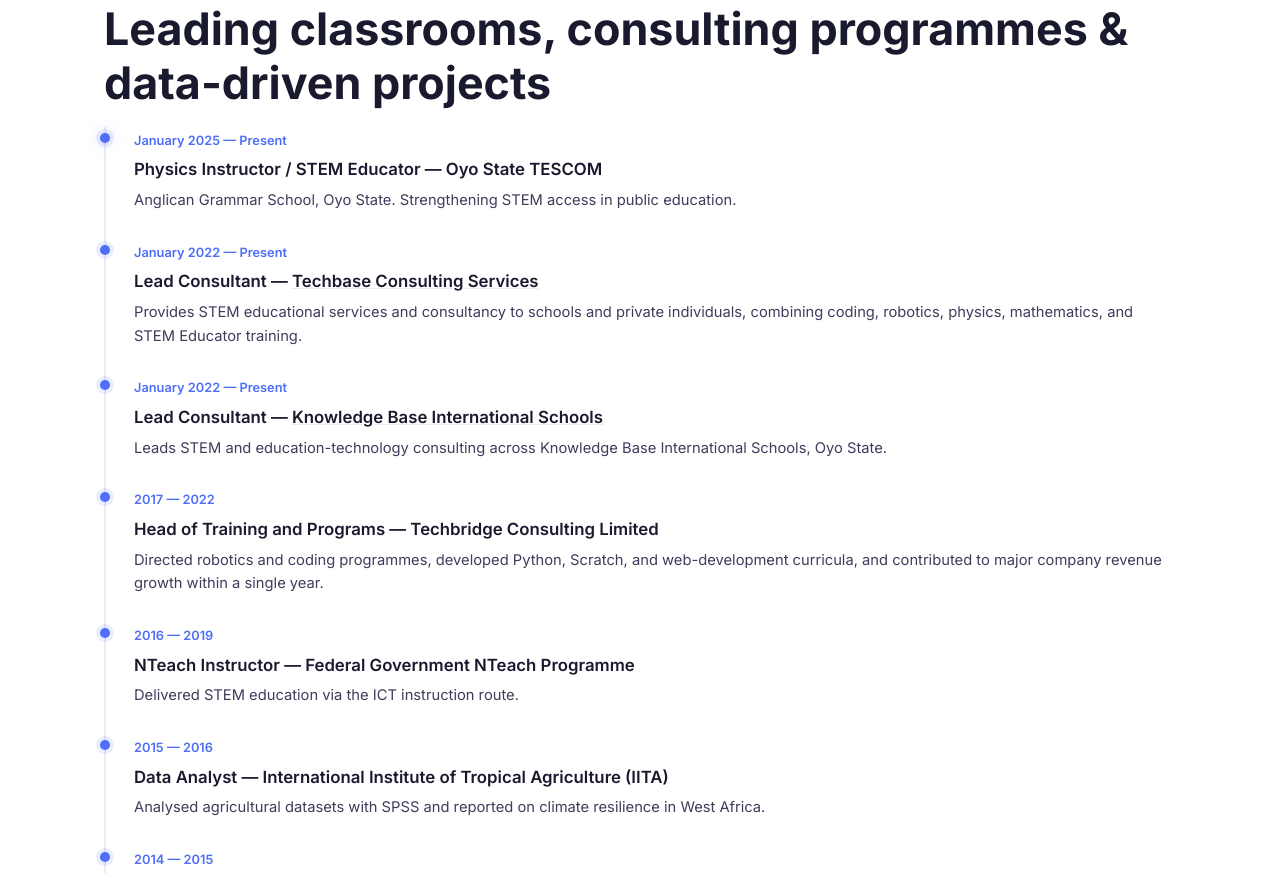
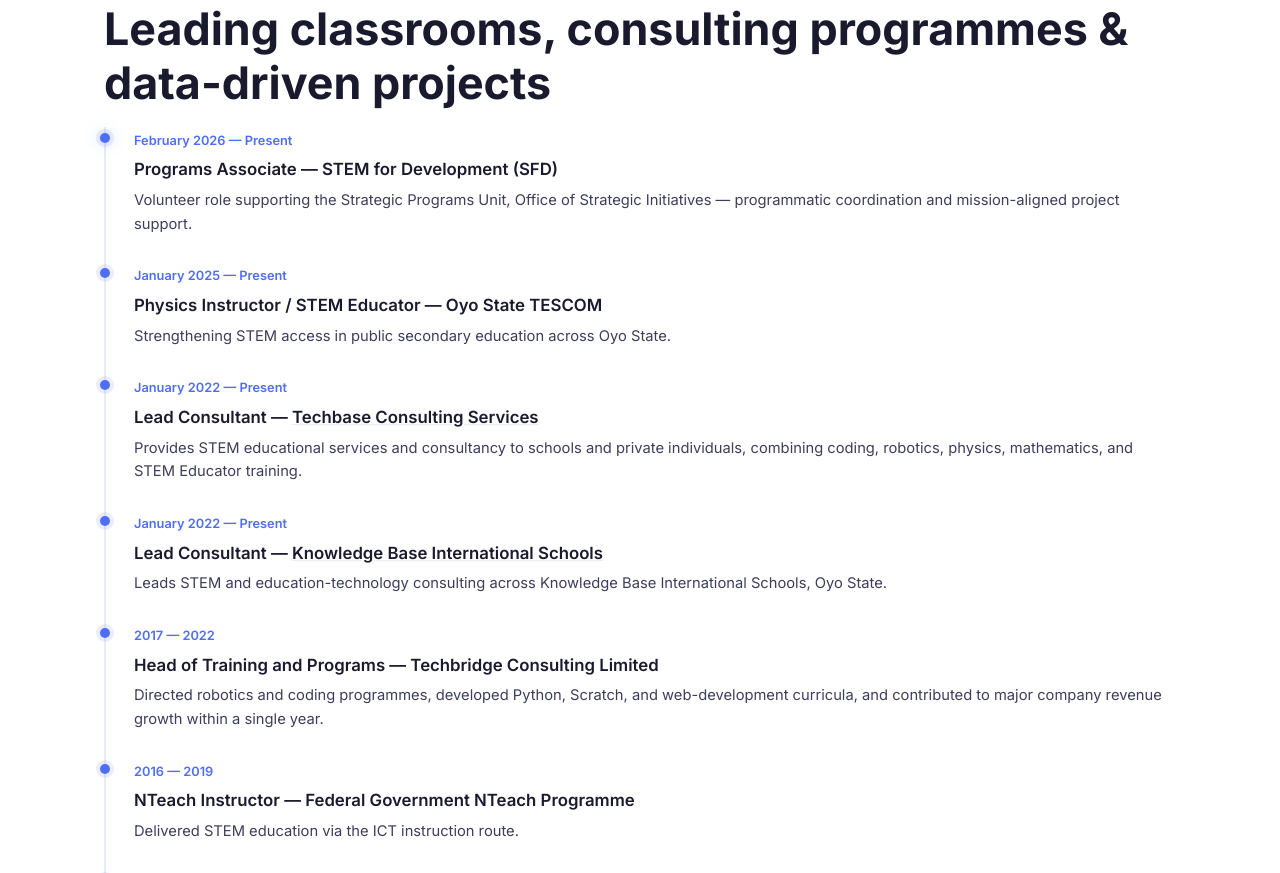
Before and after one commit to babatundeawo/babatundeawo.github.io, a plain HTML site: page index.html in a window 1280 px wide. Shown: the part 4474-5347 px from the top of the page. Drawn offline with Linux system fonts and the light colour scheme.

Commit message:
Add SFD experience entry
Updated the experience timeline with a new volunteer role as Programs Associate at STEM for Development and refreshed the Oyo State TESCOM description to better reflect current public STEM education work.

```diff
--- a/index.html
+++ b/index.html
@@ -197,9 +197,14 @@
             </div>
             <div class="timeline">
                 <article class="timeline-item reveal">
+                    <span>February 2026 — Present</span>
+                    <h3>Programs Associate — STEM for Development (SFD)</h3>
+                    <p>Volunteer role supporting the Strategic Programs Unit, Office of Strategic Initiatives — programmatic coordination and mission-aligned project support.</p>
+                </article>
+                <article class="timeline-item reveal">
                     <span>January 2025 — Present</span>
                     <h3>Physics Instructor / STEM Educator — Oyo State TESCOM</h3>
-                    <p>Anglican Grammar School, Oyo State. Strengthening STEM access in public education.</p>
+                    <p>Strengthening STEM access in public secondary education across Oyo State.</p>
                 </article>
                 <article class="timeline-item reveal">
                     <span>January 2022 — Present</span>
```
